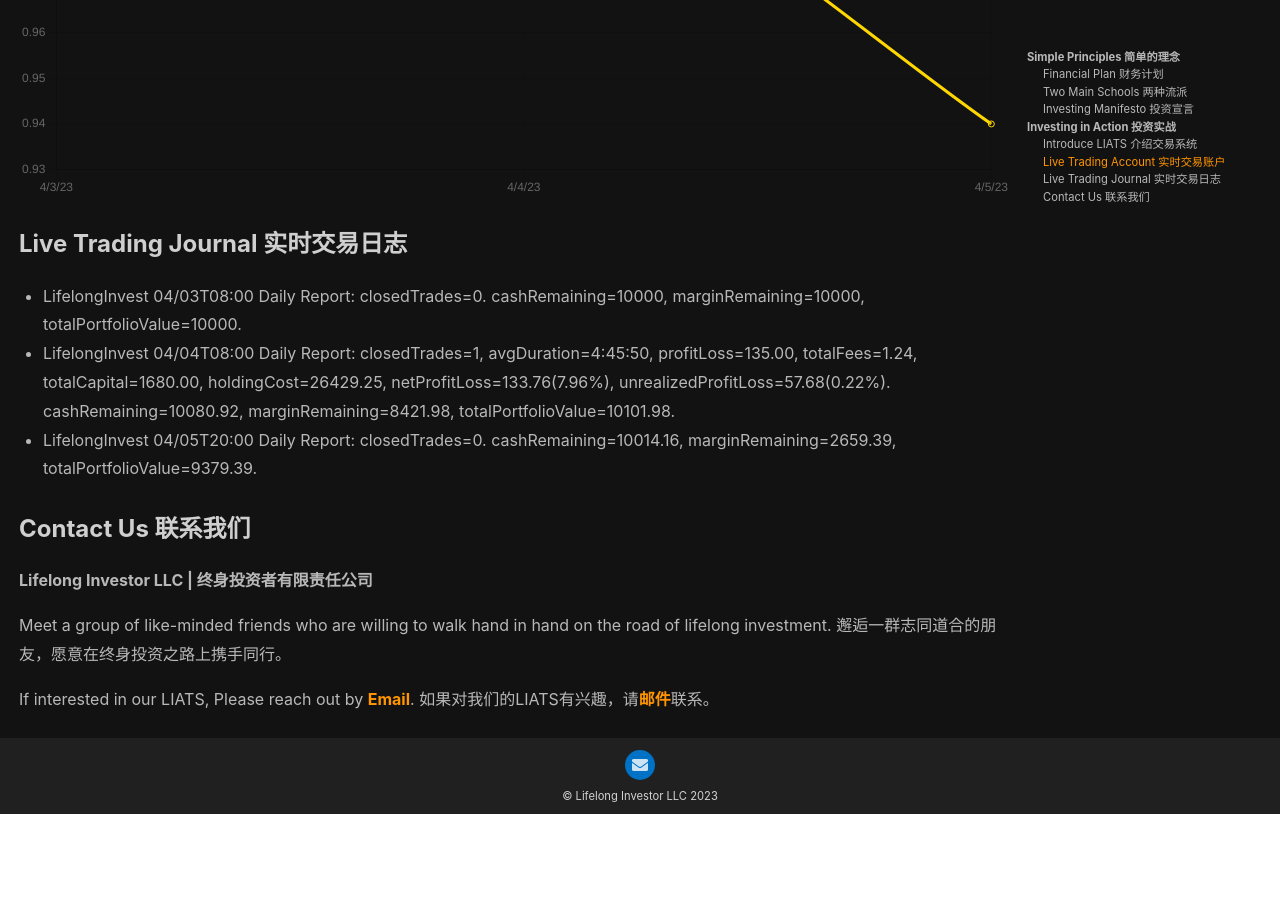
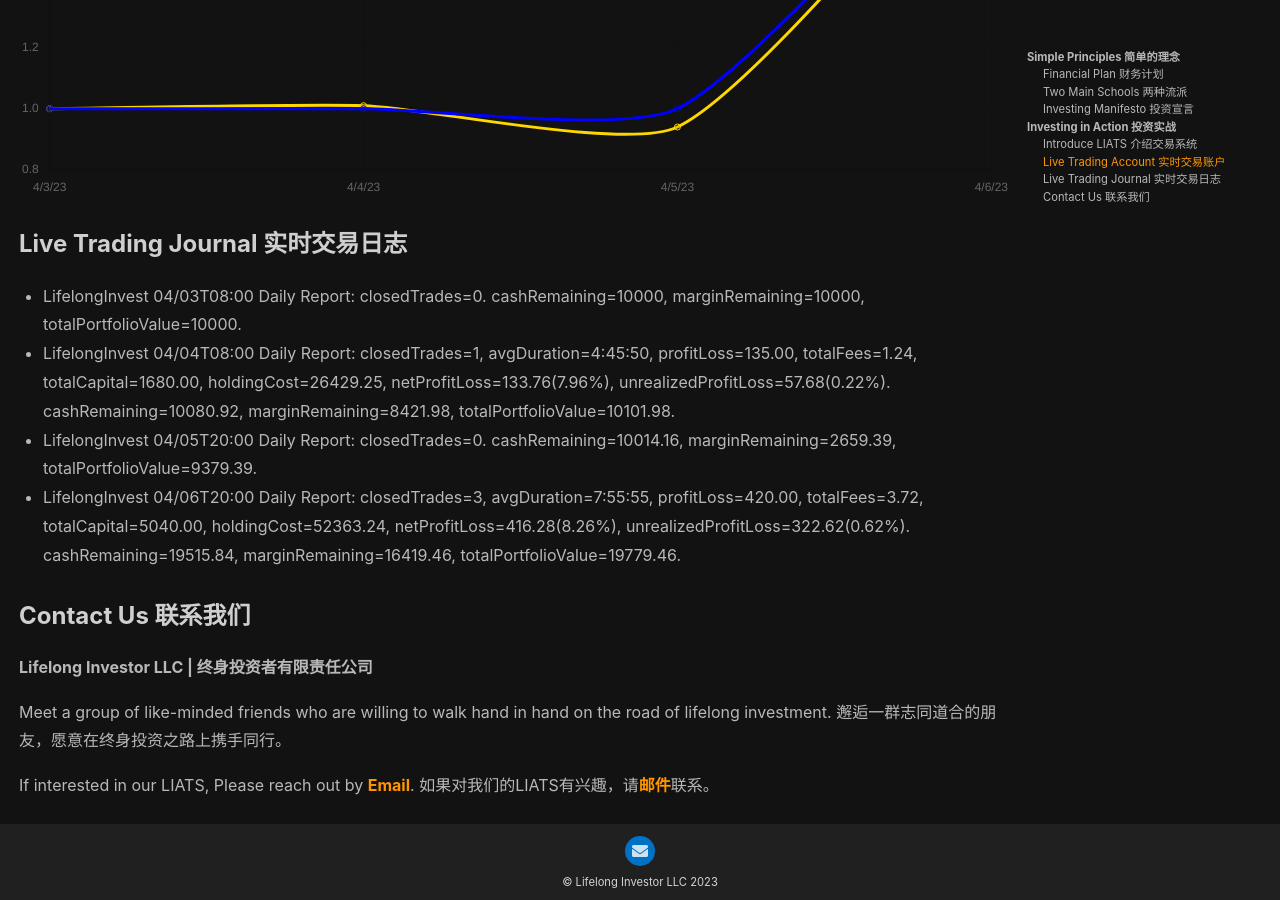
Before and after one commit to lifelonginvestorllc/lifelonginvestorllc.github.io, a Jekyll site: the page built from index.md, in a window 1280 px wide and 900 px high, scrolled down 3198 px. Built offline with Jekyll 4.4.1, drawn with Linux system fonts in a browser that asks for light colours; nearby versions of some CDN libraries; before the commit the page ends 4012 px from its top, so only the background shows below that; some of the changed lines change nothing that is shown.

Commit message:
Live with Chart

```diff
--- a/index.md
+++ b/index.md
@@ -127,21 +127,21 @@
 {
   "type": "line",
   "data": {
-    "labels": ["4/3/23", "4/4/23", "4/5/23"],
+    "labels": ["4/3/23", "4/4/23", "4/5/23", "4/6/23"],
     "datasets": [
       {
         "label": "Principal (本金)",
         "lineTension": 0.2,
         "borderColor": "blue",
         "pointRadius": 3,
-        "data": [1, 1, 1]
+        "data": [1, 1, 1, 2]
       },
       {
         "label": "Total Asset (总资产)",
         "lineTension": 0.2,
         "borderColor": "gold",
         "pointRadius": 3,
-        "data": [1, 1.01, 0.94]
+        "data": [1, 1.01, 0.94, 1.98]
       }
     ]
   },
@@ -181,6 +181,7 @@
 - LifelongInvest 04/03T08:00 Daily Report: closedTrades=0. cashRemaining=10000, marginRemaining=10000, totalPortfolioValue=10000.
 - LifelongInvest 04/04T08:00 Daily Report: closedTrades=1, avgDuration=4:45:50, profitLoss=135.00, totalFees=1.24, totalCapital=1680.00, holdingCost=26429.25, netProfitLoss=133.76(7.96%), unrealizedProfitLoss=57.68(0.22%). cashRemaining=10080.92, marginRemaining=8421.98, totalPortfolioValue=10101.98.
 - LifelongInvest 04/05T20:00 Daily Report: closedTrades=0. cashRemaining=10014.16, marginRemaining=2659.39, totalPortfolioValue=9379.39.
+- LifelongInvest 04/06T20:00 Daily Report: closedTrades=3, avgDuration=7:55:55, profitLoss=420.00, totalFees=3.72, totalCapital=5040.00, holdingCost=52363.24, netProfitLoss=416.28(8.26%), unrealizedProfitLoss=322.62(0.62%). cashRemaining=19515.84, marginRemaining=16419.46, totalPortfolioValue=19779.46.
 
 ### Contact Us 联系我们
 
```
